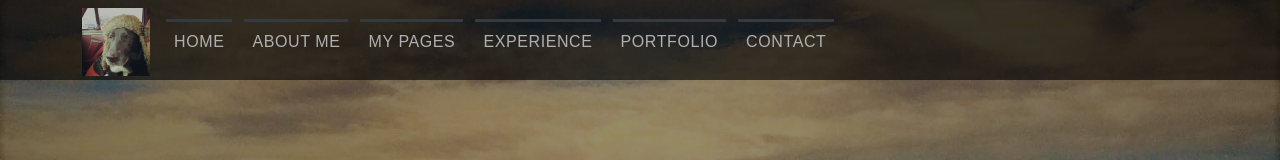
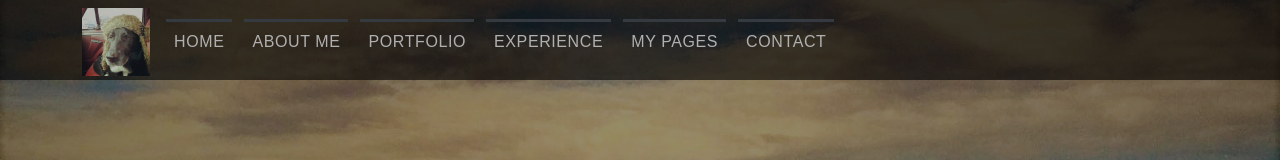
Before and after one commit to zn4u1t/Portfolio-Project, a React (Create React App) app: page / in a window 1280 px wide. Shown: the top 160 px of the page. Built offline with nearby package versions, Linux system fonts and the light colour scheme.

Commit message:
swapped portfolio and pages

```diff
--- a/src/components/Footer.js
+++ b/src/components/Footer.js
@@ -10,7 +10,7 @@ const Footer = () => {
                 <div className='row'>
                     <div className='col-lg-4 col-md-6 col-sm-6'>
                         <div className='d-flex'>
-                            <p>City Candia Old Manchester Rd NH</p>
+                            <p>Candia NH, 03034</p>
                         </div>
                         <div className='d-flex'>
                             <a href='tel:555-555-5555'>(603)-289-0466</a>
@@ -26,12 +26,12 @@ const Footer = () => {
                                 <br />
                                 <Link smooth={false} to='about' offset={-80} className="footer-nav" href="#">About Me</Link>
                                 <br />
-                                <Link smooth={false} to='services' offset={-110} className="footer-nav" href="#">My Pages</Link>
+                                <Link smooth={false} to='portfolio' offset={-110} className="footer-nav" href="#">Portfolio</Link>
                             </div>
                             <div className='col'>
                                 <Link smooth={false} to='experience' offset={-100} className="footer-nav" href="#">Experience</Link>
                                 <br />
-                                <Link smooth={false} to='portfolio' offset={-90} className="footer-nav" href="#">Portfolio</Link>
+                                <Link smooth={false} to='services' offset={-90} className="footer-nav" href="#">My Pages</Link>
                                 <br />
                                 <Link smooth={false} to='contacts' offset={-110} className="footer-nav" href="#">Contact</Link>
                             </div>
--- a/src/components/Navbar.js
+++ b/src/components/Navbar.js
@@ -42,13 +42,13 @@ const Navbar = () => {
                             <Link smooth={true} to='about' offset={-80} className="nav-link" onClick={handleClick} >About Me</Link>
                         </li>
                         <li className="nav-item">
-                            <Link smooth={true} to='services' offset={-110} className="nav-link" onClick={handleClick} >My Pages</Link>
+                            <Link smooth={true} to='portfolio' offset={-90} className="nav-link" onClick={handleClick} >Portfolio</Link>
                         </li>
                         <li className="nav-item">
                             <Link smooth={true} to='experience' offset={-100} className="nav-link" onClick={handleClick} >Experience</Link>
                         </li>
                         <li className="nav-item">
-                            <Link smooth={true} to='portfolio' offset={-90} className="nav-link" onClick={handleClick} >Portfolio</Link>
+                            <Link smooth={true} to='services' offset={-110} className="nav-link" onClick={handleClick} >My Pages</Link>
                         </li>
                         <li className="nav-item">
                             <Link smooth={true} to='contacts' offset={-110} className="nav-link" onClick={handleClick} >Contact</Link>
--- a/src/components/Portfolio.js
+++ b/src/components/Portfolio.js
@@ -73,8 +73,6 @@ const openPopupboxToolbox = () => {
             <h2 className='popup-title'>My Tool Box</h2>
             <img className='portfolio-image-popupbox' src={toolbox} alt='Placeholder for project 4'/>
             <p>Here you will find some scripts, templates, and code snippets that I use to simplify work.</p>
-            <b>Github:</b> <a className='hyper-link' onClick={() => window.open('https://github.com/zn4u1t/dark-mode', '_blank')}>Dark to Light mode toggle for React</a>
-            <br />
             <b>Github:</b> <a className='hyper-link' onClick={() => window.open('https://github.com/zn4u1t/dark-light-toggle', '_blank')}>Dark to Light toggle in HTML, CSS</a>
             <br />
             <b>Github:</b> <a className='hyper-link' onClick={() => window.open('https://github.com/zn4u1t/Glitch-text-effect', '_blank')}>Make text glitch with HTML, CSS</a>
```
